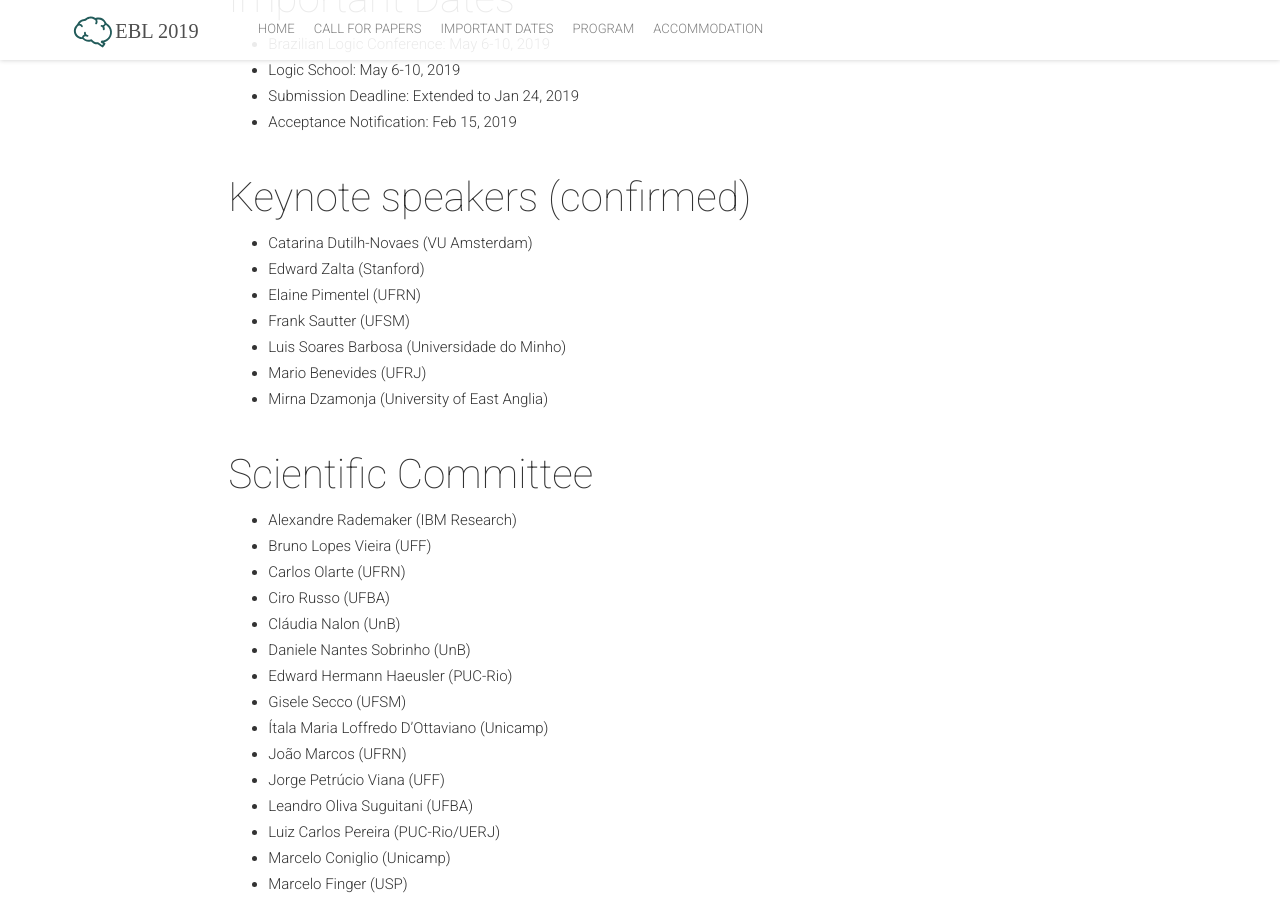
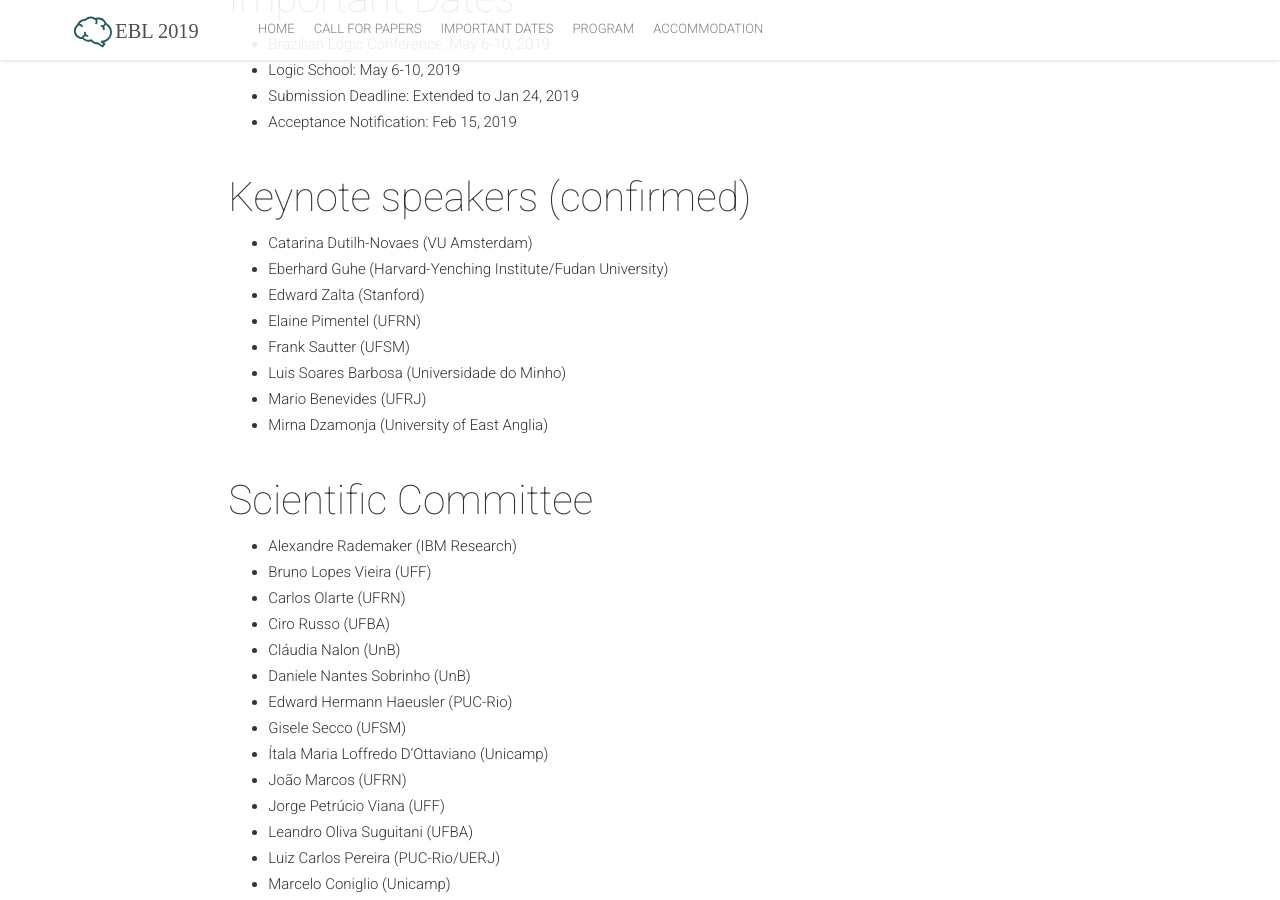
Before and after one commit to brunobruck/ebl, a Jekyll site: the page built from _posts/2018-09-25-call-for-papers.markdown, in a window 1280 px wide and 900 px high, scrolled down 2186 px. Built offline with Jekyll 4.4.1, drawn with Linux system fonts in a browser that asks for light colours; nearby versions of some CDN libraries; comment, search, counter and statistics services are not loaded.

Commit message:
new speaker

```diff
--- a/_posts/2018-09-25-call-for-papers.markdown
+++ b/_posts/2018-09-25-call-for-papers.markdown
@@ -60,6 +60,7 @@ The EBL 2019 also aims to be a forum for presenting and discussing work in progr
 #### Keynote speakers (confirmed)
 
 - Catarina Dutilh-Novaes (VU Amsterdam)
+- Eberhard Guhe (Harvard-Yenching Institute/Fudan University)
 - Edward Zalta (Stanford)
 - Elaine Pimentel (UFRN)
 - Frank Sautter (UFSM)
```
Also changed, not shown: 1 other file.
